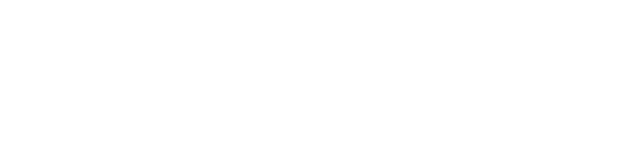
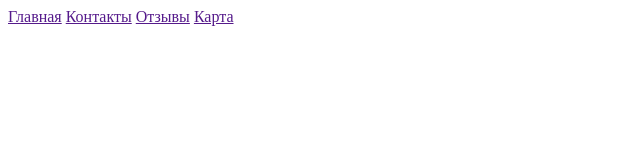
Before and after one commit to sula777sula/yrok9, a plain HTML site: page index.html in a window 1280 px wide. Shown: the whole page, without its empty margins (0-640 px from the left). Drawn offline with Linux system fonts and the light colour scheme.

Commit message:
add header

```diff
--- a/index.html
+++ b/index.html
@@ -7,6 +7,13 @@
     <title>Document</title>
 </head>
 <body>
-
+    <header>
+        <nav>
+            <a href="">Главная</a>
+            <a href="">Контакты</a>
+            <a href="">Отзывы</a>
+            <a href="">Карта</a>
+        </nav>
+    </header>
 </body>
 </html>
```
